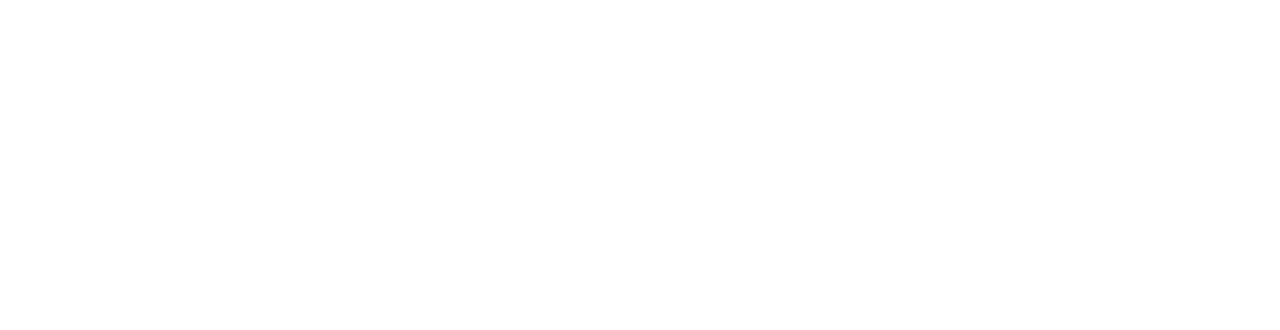
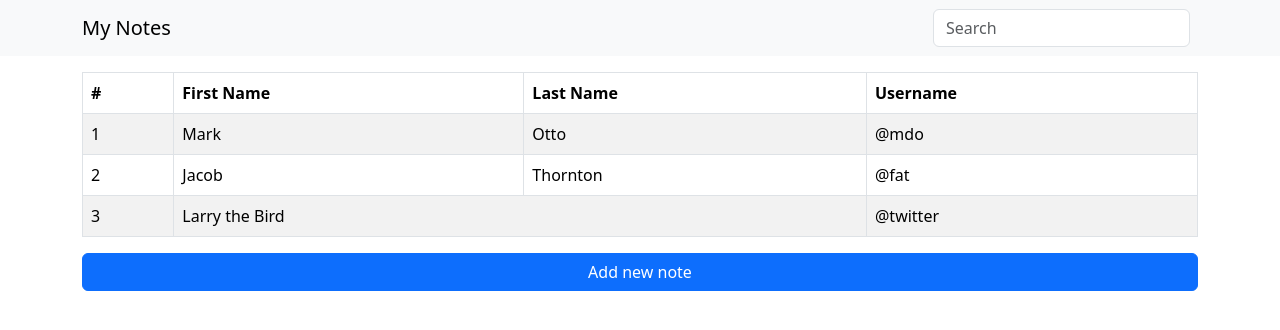
Before and after one commit to actimsina/notes-react, a React (Create React App) app: page / in a window 1280 px wide. Shown: the top 330 px of the page. Built offline with nearby package versions, Linux system fonts and the light colour scheme.

Commit message:
static ui components

```diff
--- a/package.json
+++ b/package.json
@@ -6,7 +6,9 @@
     "@testing-library/jest-dom": "^5.16.5",
     "@testing-library/react": "^13.4.0",
     "@testing-library/user-event": "^13.5.0",
+    "bootstrap": "^5.3.0",
     "react": "^18.2.0",
+    "react-bootstrap": "^2.8.0",
     "react-dom": "^18.2.0",
     "react-scripts": "5.0.1",
     "web-vitals": "^2.1.4"
--- a/src/App.css
+++ /dev/null
@@ -1,38 +0,0 @@
-.App {
-  text-align: center;
-}
-
-.App-logo {
-  height: 40vmin;
-  pointer-events: none;
-}
-
-@media (prefers-reduced-motion: no-preference) {
-  .App-logo {
-    animation: App-logo-spin infinite 20s linear;
-  }
-}
-
-.App-header {
-  background-color: #282c34;
-  min-height: 100vh;
-  display: flex;
-  flex-direction: column;
-  align-items: center;
-  justify-content: center;
-  font-size: calc(10px + 2vmin);
-  color: white;
-}
-
-.App-link {
-  color: #61dafb;
-}
-
-@keyframes App-logo-spin {
-  from {
-    transform: rotate(0deg);
-  }
-  to {
-    transform: rotate(360deg);
-  }
-}
--- a/src/App.js
+++ b/src/App.js
@@ -1,9 +1,12 @@
-import './App.css';
+import Dashboard from './components/Dashboard';
 
 function App() {
   return (
-    <div className="App">
-
+    <div>
+      {/* <h1 className='text-center'>Notes App</h1> */}
+      {/* <Login /> */}
+      {/* <Register /> */}
+      <Dashboard />
     </div>
   );
 }
--- /dev/null
+++ b/src/components/Dashboard.js
@@ -0,0 +1,16 @@
+import React from 'react'
+import NoteList from './Dashboard/NoteList'
+import AddNote from './Dashboard/AddNote'
+import TopBar from './Dashboard/TopBar'
+
+export default function Dashboard() {
+    return (
+        <>
+            <TopBar />
+            <div className='container'>
+                <NoteList />
+                <AddNote />
+            </div>
+        </>
+    )
+}
--- /dev/null
+++ b/src/components/Dashboard/AddNote.js
@@ -0,0 +1,33 @@
+import React, { useState } from 'react'
+import { Button, Modal } from 'react-bootstrap'
+
+export default function AddNote() {
+    const [show, setShow] = useState(false);
+
+    const handleClose = () => setShow(false);
+    const handleShow = () => setShow(true);
+    return (
+        <>
+            <div className='d-grid'>
+                <Button variant="primary" onClick={handleShow}>
+                    Add new note
+                </Button>
+            </div>
+
+            <Modal show={show} onHide={handleShow}>
+                <Modal.Header>
+                    <Modal.Title>Modal heading</Modal.Title>
+                </Modal.Header>
+                <Modal.Body>Woohoo, you are reading this text in a modal!</Modal.Body>
+                <Modal.Footer>
+                    <Button variant="secondary" onClick={handleClose}>
+                        Close
+                    </Button>
+                    <Button variant="primary" onClick={handleClose}>
+                        Save Changes
+                    </Button>
+                </Modal.Footer>
+            </Modal>
+        </>
+    )
+}
--- /dev/null
+++ b/src/components/Dashboard/NoteList.js
@@ -0,0 +1,38 @@
+import React from 'react'
+import { Table } from 'react-bootstrap'
+
+export default function NoteList() {
+    return (
+        <div>
+            <Table striped bordered hover>
+                <thead>
+                    <tr>
+                        <th>#</th>
+                        <th>First Name</th>
+                        <th>Last Name</th>
+                        <th>Username</th>
+                    </tr>
+                </thead>
+                <tbody>
+                    <tr>
+                        <td>1</td>
+                        <td>Mark</td>
+                        <td>Otto</td>
+                        <td>@mdo</td>
+                    </tr>
+                    <tr>
+                        <td>2</td>
+                        <td>Jacob</td>
+                        <td>Thornton</td>
+                        <td>@fat</td>
+                    </tr>
+                    <tr>
+                        <td>3</td>
+                        <td colSpan={2}>Larry the Bird</td>
+                        <td>@twitter</td>
+                    </tr>
+                </tbody>
+            </Table>
+        </div>
+    )
+}
--- /dev/null
+++ b/src/components/Dashboard/TopBar.js
@@ -0,0 +1,23 @@
+import React from 'react'
+import { Container, Form, Navbar } from 'react-bootstrap'
+
+export default function TopBar() {
+    return (
+        <div>
+            <Navbar expand="lg" className="bg-body-tertiary mb-3">
+                <Container>
+                    <Navbar.Brand href="#home">My Notes</Navbar.Brand>
+
+                    <Form className="d-flex">
+                        <Form.Control
+                            type="search"
+                            placeholder="Search"
+                            className="me-2"
+                            aria-label="Search"
+                        />
+                    </Form>
+                </Container>
+            </Navbar>
+        </div>
+    )
+}
--- a/src/index.css
+++ /dev/null
@@ -1,13 +0,0 @@
-body {
-  margin: 0;
-  font-family: -apple-system, BlinkMacSystemFont, 'Segoe UI', 'Roboto', 'Oxygen',
-    'Ubuntu', 'Cantarell', 'Fira Sans', 'Droid Sans', 'Helvetica Neue',
-    sans-serif;
-  -webkit-font-smoothing: antialiased;
-  -moz-osx-font-smoothing: grayscale;
-}
-
-code {
-  font-family: source-code-pro, Menlo, Monaco, Consolas, 'Courier New',
-    monospace;
-}
--- a/src/index.js
+++ b/src/index.js
@@ -1,6 +1,6 @@
 import React from 'react';
 import ReactDOM from 'react-dom/client';
-import './index.css';
+import 'bootstrap/dist/css/bootstrap.min.css';
 import App from './App';
 import reportWebVitals from './reportWebVitals';
 
```
Also changed, not shown: src/components/Login.js (added, +26 -0 lines), src/components/Register.js (added, +31 -0 lines), src/logo.svg (deleted), 1 other file (tests, documents, lock files or other folders).
